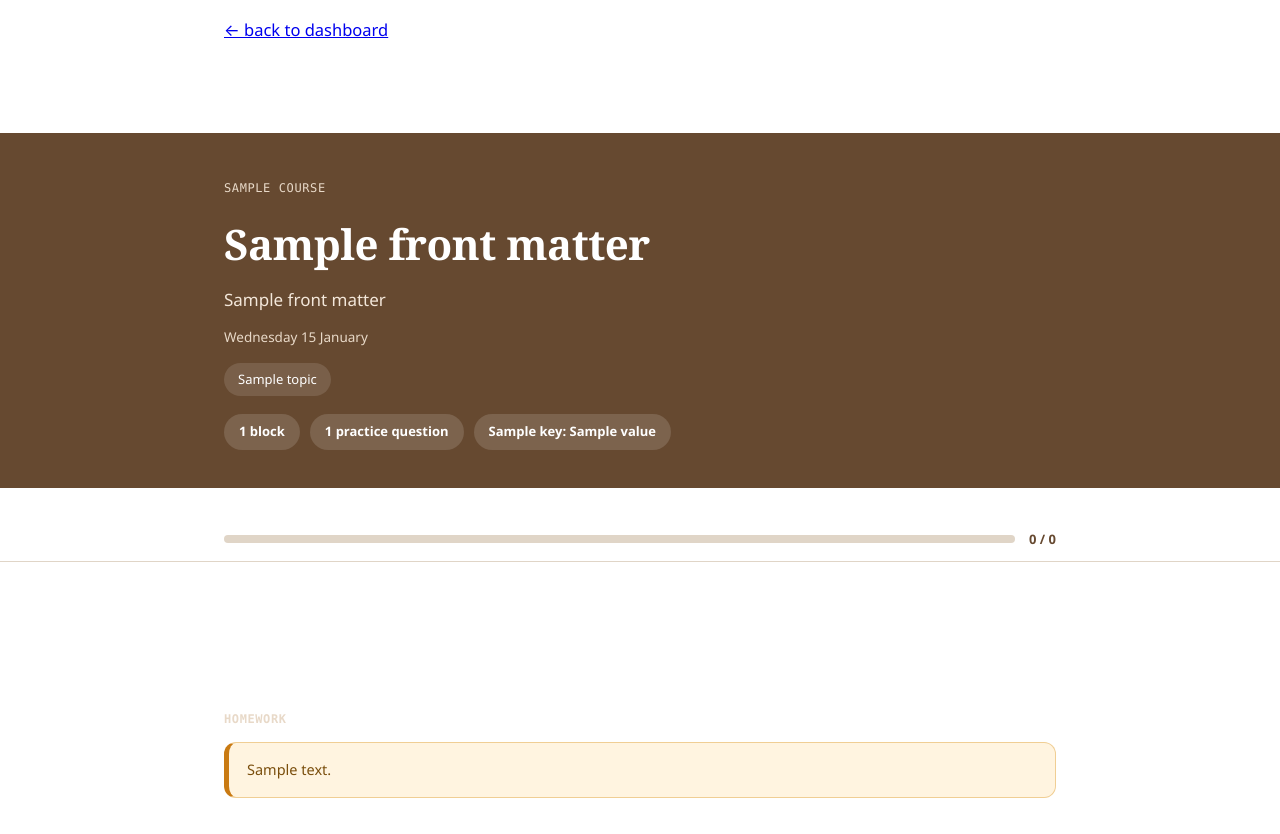
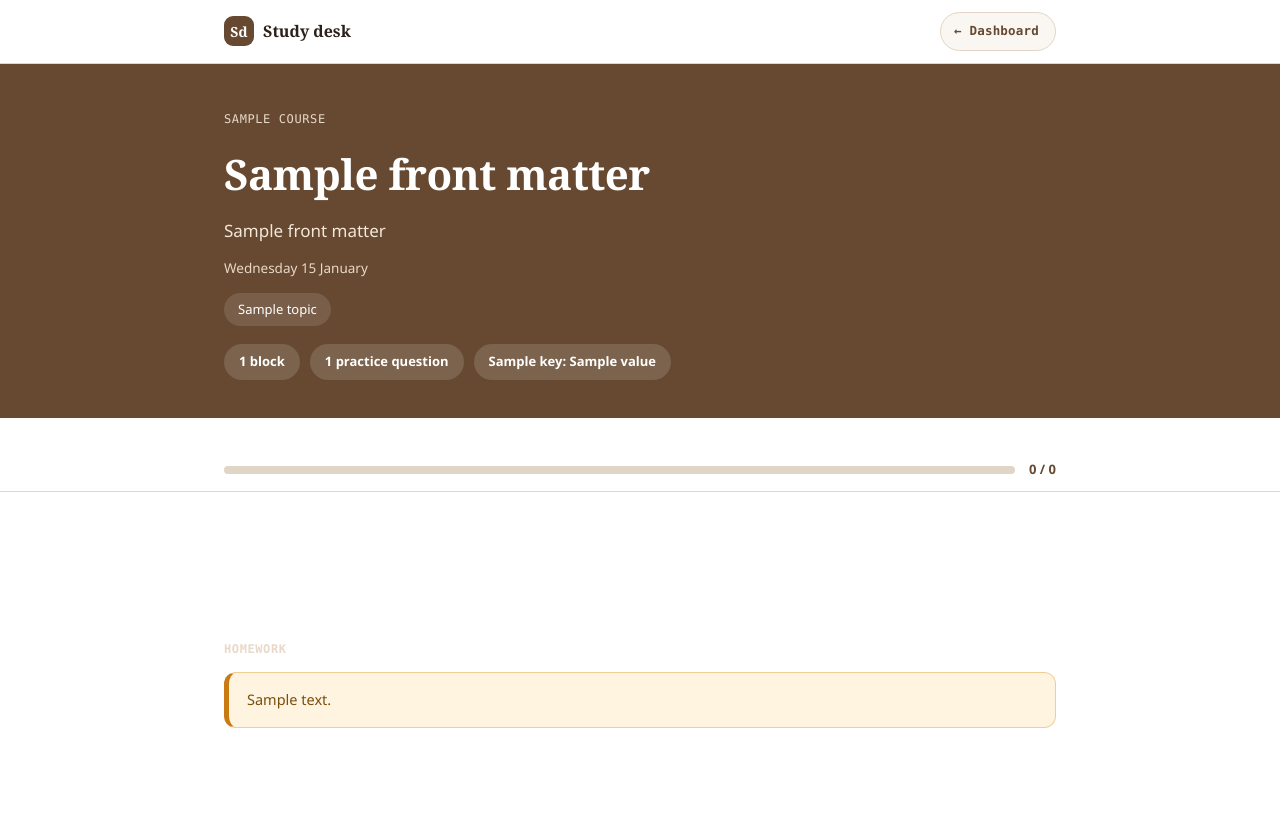
Before and after one commit to eeumairali/student-portal, a Django app: template templates/learning/lesson_document_detail.html in a window 1280 px wide. After the commit the page ends 728 px from the top, so only its background shows below. Run offline with Django 5.2, Linux system fonts and the light colour scheme; the template is opened without the code that fills it: most values are stand-ins (such as "Sample title", 1, 10 or a date in 2020); some libraries are stand-ins or nearby versions.

Commit message:
Fix low-contrast code copy button and unstyled back-to-dashboard link
--code/--codetext were referenced throughout lesson-theme.css but never
defined, so the copy button blended into the (also undefined) code
background. Define both, and give the copy button its own explicit
high-contrast colors instead of a translucent overlay.

Also fix lesson_document_detail.html applying .back-to-editor directly
to the <a> instead of a wrapping element, so the CSS (.back-to-editor a)
never matched and the link rendered as plain unstyled text. Replace it
with a proper sticky student nav bar (brand mark + styled Dashboard
button).

Co-Authored-By: Claude Sonnet 5 <noreply@anthropic.com>

```diff
--- a/static/css/lesson-theme.css
+++ b/static/css/lesson-theme.css
@@ -8,6 +8,7 @@
 :root{
   --ink:#2B211A; --paper:#FFFFFF; --card:#FAF6F1; --line:#E0D5C7; --muted:#82695A;
   --deep:#664930;
+  --code:#2B211A; --codetext:#F3ECE3;
   --amber:#C97A12; --amberbg:#FFF4E0; --amberline:#F0CE94;
   --green:#12805C; --greenbg:#E7F8F0; --greenline:#9FE0C4;
   --examplelabel:#0D5A6B;
@@ -112,13 +113,13 @@ body.lesson-doc{margin:0}
 /* ---------- code blocks: copy button ---------- */
 .lesson-doc .code-block{position:relative}
 .lesson-doc .code-block pre{padding-right:76px}
-.lesson-doc .copy-btn{position:absolute;top:10px;right:10px;background:rgba(255,255,255,.1);
-  color:var(--codetext);border:1px solid rgba(255,255,255,.22);border-radius:6px;
-  font-family:var(--font-mono);font-size:12px;font-weight:600;padding:5px 10px;
-  cursor:pointer;transition:.15s;opacity:0;line-height:1}
+.lesson-doc .copy-btn{position:absolute;top:10px;right:10px;background:#F3ECE3;
+  color:#2B211A;border:1px solid rgba(255,255,255,.3);border-radius:6px;
+  font-family:var(--font-mono);font-size:12px;font-weight:700;padding:5px 10px;
+  cursor:pointer;transition:.15s;opacity:0;line-height:1;box-shadow:0 1px 3px rgba(0,0,0,.25)}
 .lesson-doc .code-block:hover .copy-btn,
 .lesson-doc .copy-btn:focus-visible{opacity:1}
-.lesson-doc .copy-btn:hover{background:rgba(255,255,255,.18)}
+.lesson-doc .copy-btn:hover{background:#fff}
 .lesson-doc .copy-btn.copied{background:var(--green);color:#fff;border-color:var(--green);opacity:1}
 @media(max-width:620px){.lesson-doc .copy-btn{opacity:1}}
 
@@ -174,6 +175,21 @@ body.lesson-doc{margin:0}
   border-radius:999px;padding:7px 14px 7px 12px;text-decoration:none;
   box-shadow:var(--shadow);transition:.15s}
 .lesson-doc .back-to-editor a:hover{color:var(--deep);border-color:var(--c4);background:var(--c4bg)}
+
+/* ---------- student mini nav ---------- */
+.lesson-doc .lnav{position:sticky;top:0;z-index:30;background:color-mix(in srgb, var(--paper) 92%, transparent);
+  -webkit-backdrop-filter:blur(10px);backdrop-filter:blur(10px);border-bottom:1px solid var(--line)}
+.lesson-doc .lnav .wrap{display:flex;align-items:center;justify-content:space-between;
+  padding-top:12px;padding-bottom:12px}
+.lesson-doc .lnav-brand{display:flex;align-items:center;gap:9px;text-decoration:none;color:var(--ink)}
+.lesson-doc .lnav-mark{display:grid;place-items:center;width:30px;height:30px;border-radius:9px;
+  background:var(--deep);color:#fff;font-family:var(--font-display);font-weight:700;font-size:14px}
+.lesson-doc .lnav-name{font-family:var(--font-display);font-size:16px;font-weight:600}
+.lesson-doc .lnav-back{display:inline-flex;align-items:center;gap:7px;
+  font-family:var(--font-mono);font-size:12.5px;font-weight:700;letter-spacing:.2px;
+  color:var(--deep);background:var(--card);border:1px solid var(--line);
+  border-radius:999px;padding:8px 16px 8px 13px;text-decoration:none;transition:.15s}
+.lesson-doc .lnav-back:hover{color:#fff;border-color:var(--deep);background:var(--deep)}
 
 /* ---------- finish ---------- */
 .lesson-doc .done-msg{margin-top:26px;padding:22px 26px;background:var(--deep);color:#fff;
--- a/templates/learning/lesson_document_detail.html
+++ b/templates/learning/lesson_document_detail.html
@@ -12,12 +12,20 @@
 {% endif %}
 </head>
 <body class="lesson-doc">
+<nav class="lnav">
+  <div class="wrap">
+    <a href="{% url 'dashboard' %}" class="lnav-brand">
+      <span class="lnav-mark">Sd</span>
+      <span class="lnav-name">Study desk</span>
+    </a>
+    <a href="{% url 'dashboard' %}" class="lnav-back">&larr; Dashboard</a>
+  </div>
+</nav>
+{% if locked %}
 <div class="wrap" style="padding-top:16px">
-  <a href="{% url 'dashboard' %}" class="back-to-editor">&larr; back to dashboard</a>
-  {% if locked %}
-    <div class="tip preview-warnings">This lesson is locked — only you and your tutor can see it right now.</div>
-  {% endif %}
+  <div class="tip preview-warnings">This lesson is locked — only you and your tutor can see it right now.</div>
 </div>
+{% endif %}
 {% include "learning/lesson/_document_body.html" %}
 {% include "learning/lesson/_mermaid_scripts.html" %}
 {% if homework_set %}
```
